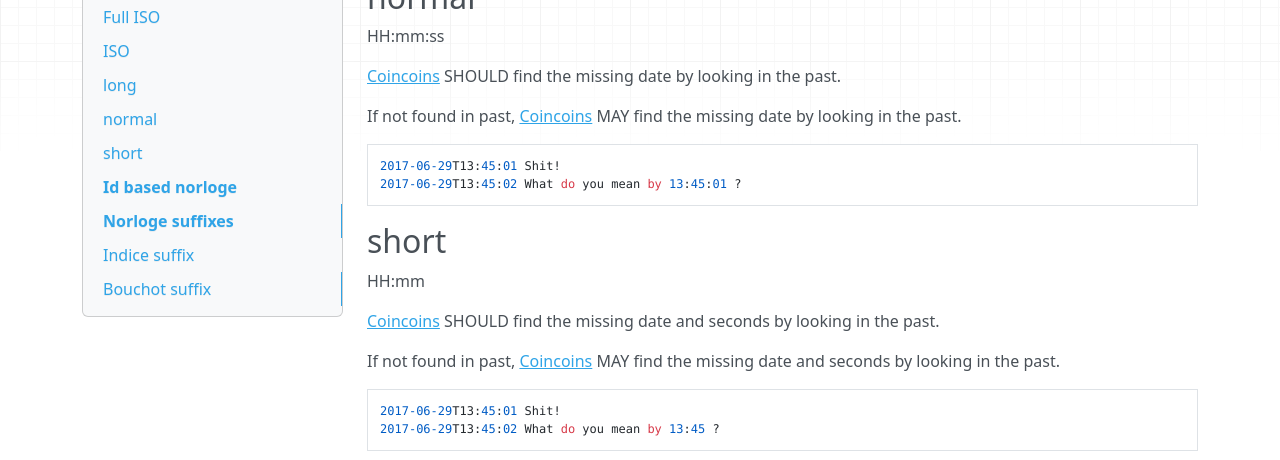
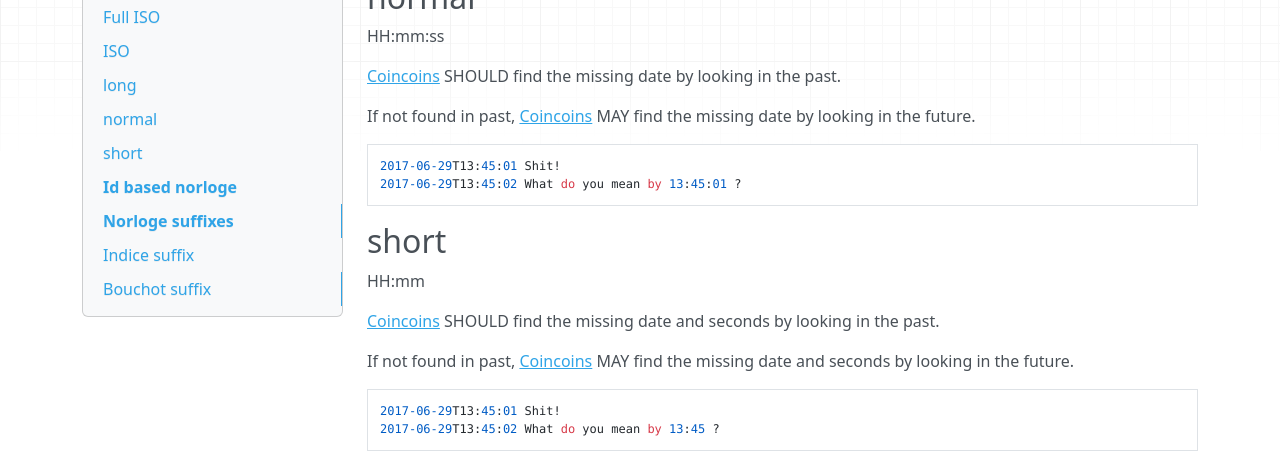
Before and after one commit to devnewton/rfm, an MkDocs documentation site: the page built from docs/ontology/norloge.md, in a window 1280 px wide and 900 px high, scrolled down 713 px. Shown: the part 155-615 px from the top of the window. Built offline with MkDocs 1.6.1, drawn with Linux system fonts in a browser that asks for light colours; nearby versions of some CDN libraries.

Commit message:
fix past/future

````diff
--- a/docs/ontology/norloge.md
+++ b/docs/ontology/norloge.md
@@ -43,7 +43,7 @@ HH:mm:ss
 
 [Coincoins](./coincoin.md) SHOULD find the missing date by looking in the past.
 
-If not found in past, [Coincoins](./coincoin.md) MAY find the missing date by looking in the past.
+If not found in past, [Coincoins](./coincoin.md) MAY find the missing date by looking in the future.
 
 ```
 2017-06-29T13:45:01 Shit!
@@ -56,7 +56,7 @@ HH:mm
 
 [Coincoins](./coincoin.md) SHOULD find the missing date and seconds by looking in the past.
 
-If not found in past, [Coincoins](./coincoin.md) MAY find the missing date and seconds by looking in the past.
+If not found in past, [Coincoins](./coincoin.md) MAY find the missing date and seconds by looking in the future.
 
 ```
 2017-06-29T13:45:01 Shit!
````
